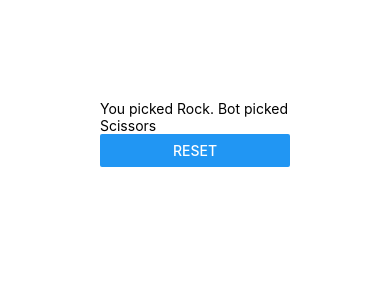
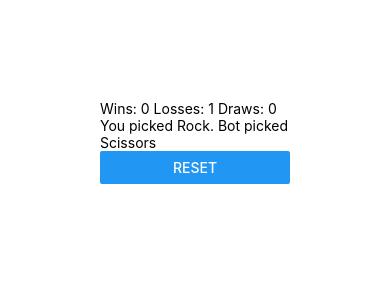
Before and after one commit to elimanzo/rock-paper-scissors, a React Native app: screen / in a window 390 px wide. Both pictures are taken after a click on the button "ROCK". Shown: the top 300 px of the page. Built offline with nearby package versions, Linux system fonts and the light colour scheme.

Commit message:
adding win conditions

```diff
--- a/App.js
+++ b/App.js
@@ -1,40 +1,86 @@
-import { Button, Text, View } from 'react-native';
+import { Button, Text, View } from 'react-native'
 
-import { useState } from 'react';
+import { useState } from 'react'
 
-const MOVES = ['Rock', 'Paper', 'Scissors'];
+// const options = ['Rock', 'Paper', 'Scissors']
+const MOVES = {
+  Rock: { weak: 'Paper', strong: 'Scissors' },
+  Paper: { weak: 'Scissors', strong: 'Rock' },
+  Scissors: { weak: 'Rock', strong: 'Paper' }
+}
+
 function getRandomArrayElement(arr) {
-  return arr[Math.floor(Math.random() * arr.length)];
+  return arr[Math.floor(Math.random() * arr.length)]
 }
 
 export default function App() {
-  const [player, setPlayer] = useState(null);
-  const [bot, setBot] = useState(null);
-  const [winLossDraws, setwinLossDraws] = useState({ wins: 0, losses: 0, draws: 0});
+  const [player, setPlayer] = useState(null)
+  const [bot, setBot] = useState(null)
+  const [score, setScore] = useState({
+    wins: 0,
+    losses: 0,
+    draws: 0
+  })
   const makeMoves = (move) => {
-    setBot(getRandomArrayElement(MOVES));
-    setPlayer(move);
-  };
+    const botMove = getRandomArrayElement(Object.keys(MOVES))
+    setBot(botMove)
+    setPlayer(move)
+    whoWon(move, botMove)
+  }
 
-  const winner = () => {
+  const whoWon = (playerMove, botMove) => {
+    // if (playerMove === botMove) {
+    //   setScore((prev) => ({ ...prev, draws: prev.draws + 1 }))
+    //   return
+    // }
+    // if (
+    //   (options.indexOf(playerMove) + 1) % options.length ===
+    //   options.indexOf(botMove)
+    // ) {
+    //   setScore((prev) => ({ ...prev, losses: prev.losses + 1 }))
+    // } else {
+    //   setScore((prev) => ({ ...prev, wins: prev.wins + 1 }))
+    // }
 
+    if (MOVES[playerMove].strong === MOVES[botMove].weak) {
+      setScore((prev) => ({ ...prev, wins: prev.wins + 1 }))
+      return
+    }
+    if (MOVES[playerMove].weak === MOVES[botMove].strong) {
+      setScore((prev) => ({ ...prev, losses: prev.losses + 1 }))
+      return
+    }
+    setScore((prev) => ({ ...prev, draws: prev.draws + 1 }))
   }
+
   return (
-    <View style={{padding: 100}}>
+    <View style={{ padding: 100 }}>
+      <View>
+        <Text>
+          Wins: {score.wins} Losses: {score.losses} Draws: {score.draws}
+        </Text>
+      </View>
       {player == null ? (
         <View>
           <Text>Rock / Paper / Scissors</Text>
-          <Button title="Rock" onPress={() => makeMoves("Rock")} />
-          <Button title="Paper" onPress={() => makeMoves("Paper")} />
-          <Button title="Scissors" onPress={() => makeMoves("Scissors")} />
+          <Button title="Rock" onPress={() => makeMoves('Rock')} />
+          <Button title="Paper" onPress={() => makeMoves('Paper')} />
+          <Button title="Scissors" onPress={() => makeMoves('Scissors')} />
         </View>
       ) : (
         <View>
-          <Text>You picked {player}. Bot picked {bot}</Text>
-          <Button title="Reset" onPress={() => setPlayer(null)} />
+          <Text>
+            You picked {player}. Bot picked {bot}
+          </Text>
+          <Button
+            title="Reset"
+            onPress={() => {
+              setPlayer(null)
+              setBot(null)
+            }}
+          />
         </View>
       )}
     </View>
-
-  );
+  )
 }
```
